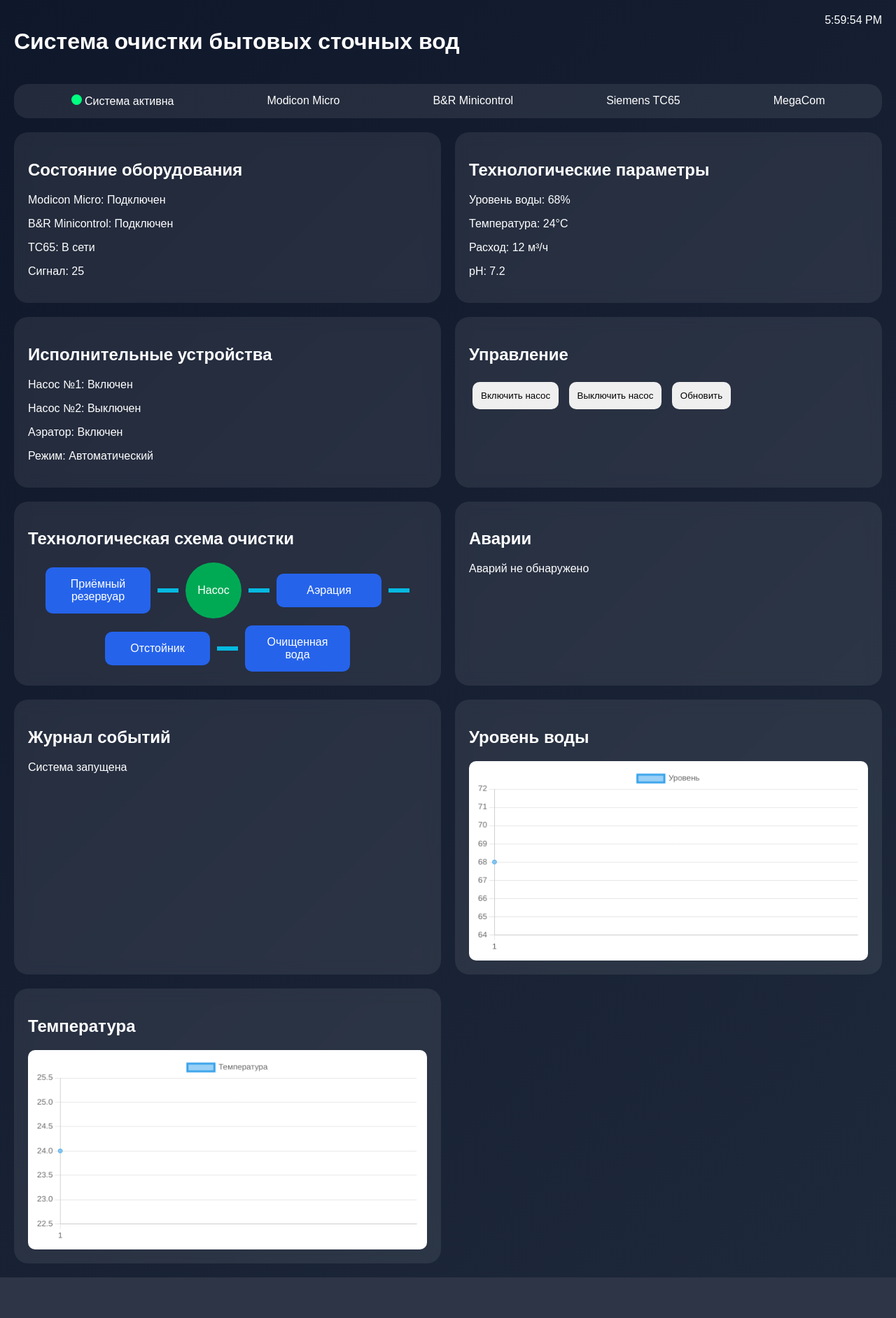
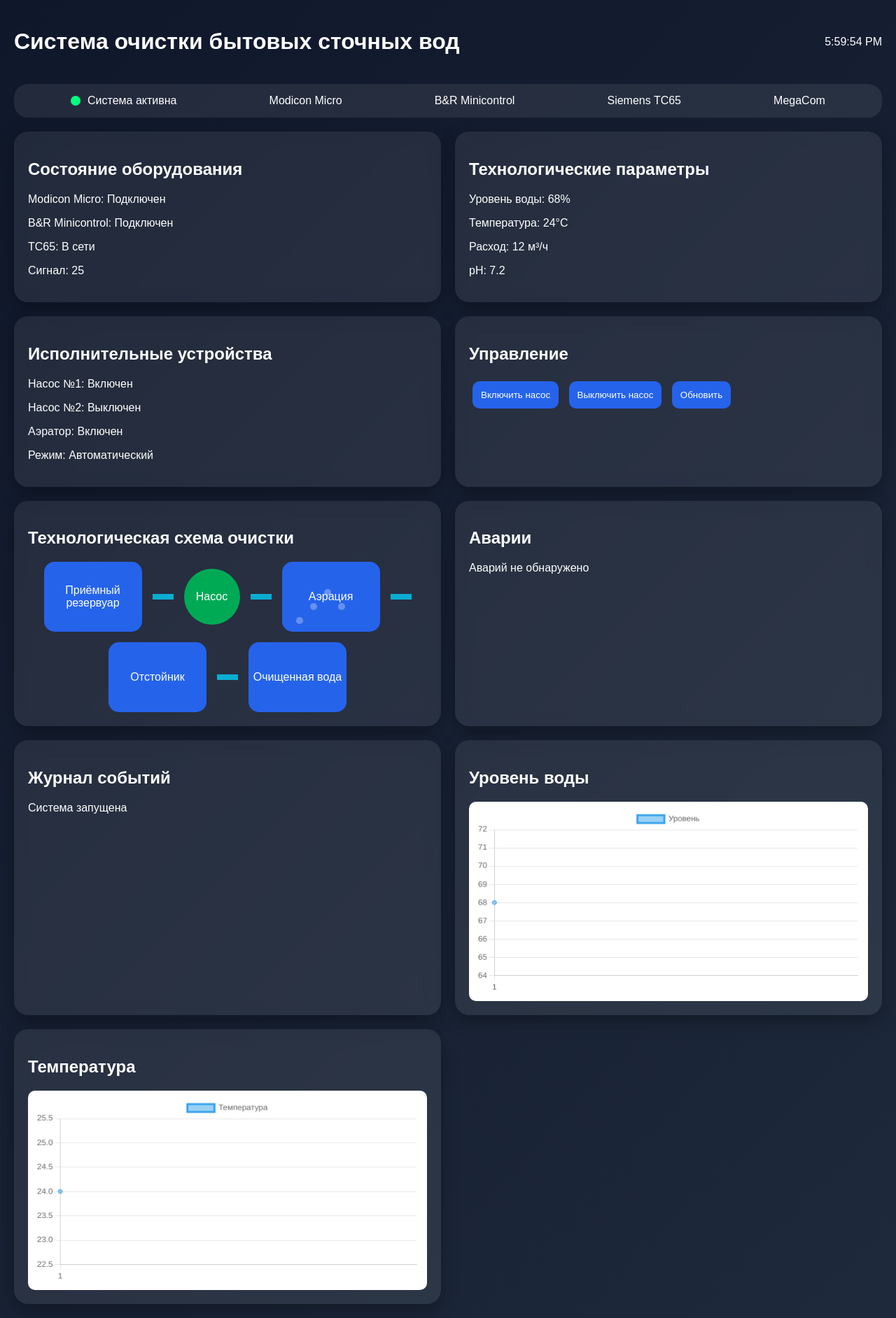
Before and after one commit to doolot111/wastewater-system, a Flask app: page /dashboard in a window 1280 px wide. Shown: the whole page at 70% size. Before the commit the page ends 1826 px from the top, so only its background shows below. Run offline with Flask 3, Linux system fonts and the light colour scheme; the visitor is signed in with stand-in values (Sample User, id 1).

Commit message:
add aeration animation and alarm popup

```diff
--- a/static/style.css
+++ b/static/style.css
@@ -1,18 +1,21 @@
 body{
 margin:0;
 padding:20px;
-font-family:Arial;
+font-family:Arial,sans-serif;
+
 background:linear-gradient(
 135deg,
 #0f172a,
 #1e293b
 );
+
 color:white;
 }
 
 .header{
 display:flex;
 justify-content:space-between;
+align-items:center;
 margin-bottom:20px;
 }
 
@@ -29,96 +32,148 @@ background:rgba(
 255,
 0.08
 );
+
+backdrop-filter:blur(10px);
+
 padding:20px;
+
 border-radius:20px;
-backdrop-filter:blur(10px);
+
+box-shadow:
+0 8px 25px rgba(
+0,
+0,
+0,
+0.3
+);
 }
 
 .status-panel{
+
 display:flex;
+
 justify-content:space-around;
+
 padding:15px;
+
 margin-bottom:20px;
+
 background:rgba(
 255,
 255,
 255,
 0.08
 );
+
 border-radius:20px;
+
+}
+
+.status-item{
+
+display:flex;
+align-items:center;
+gap:10px;
+
 }
 
 .green{
-width:15px;
-height:15px;
+
+width:14px;
+height:14px;
 background:#00ff7f;
 border-radius:50%;
+
 display:inline-block;
+
 }
 
 .red{
-width:15px;
-height:15px;
+
+width:14px;
+height:14px;
 background:red;
 border-radius:50%;
+
 display:inline-block;
+
 }
 
 button{
+
 padding:12px;
+
 border:none;
+
 border-radius:10px;
+
 cursor:pointer;
+
 margin:5px;
+
+background:#2563eb;
+color:white;
+
+}
+
+button:hover{
+
+transform:scale(1.05);
+
 }
 
 .scheme{
+
 display:flex;
+
+justify-content:center;
+
 align-items:center;
-justify-content:center;
+
+gap:15px;
+
 flex-wrap:wrap;
-gap:10px;
+
 }
 
 .tank{
-padding:15px;
+
+width:140px;
+height:100px;
+
 background:#2563eb;
-border-radius:10px;
-width:120px;
+
+border-radius:15px;
+
+display:flex;
+
+justify-content:center;
+
+align-items:center;
+
 text-align:center;
+
+position:relative;
+
+overflow:hidden;
+
 }
 
 .flow{
+
 width:30px;
-height:6px;
+height:8px;
+
 background:#00d4ff;
-animation:move 1s linear infinite;
+
+animation:waterMove 1s infinite;
+
 }
 
-.pump{
-width:80px;
-height:80px;
-background:#00aa55;
-border-radius:50%;
-display:flex;
-justify-content:center;
-align-items:center;
-}
-
-.rotate{
-animation:spin 1s linear infinite;
-}
-
-@keyframes spin{
-100%{
-transform:rotate(360deg);
-}
-}
-
-@keyframes move{
+@keyframes waterMove{
 
 0%{
-opacity:.2;
+opacity:0.2;
 }
 
 50%{
@@ -126,13 +181,117 @@ opacity:1;
 }
 
 100%{
-opacity:.2;
+opacity:0.2;
+}
+
+}
+
+.pump{
+
+width:80px;
+height:80px;
+
+background:#00aa55;
+
+border-radius:50%;
+
+display:flex;
+
+justify-content:center;
+align-items:center;
+
+}
+
+.rotate{
+
+animation:spin 1s linear infinite;
+
+}
+
+@keyframes spin{
+
+100%{
+transform:rotate(360deg);
+}
+
+}
+
+.aeration::before{
+
+content:"";
+
+position:absolute;
+
+bottom:10px;
+left:20px;
+
+width:10px;
+height:10px;
+
+background:white;
+
+border-radius:50%;
+
+box-shadow:
+20px -20px white,
+40px -40px white,
+60px -20px white;
+
+animation:bubbles 2s infinite linear;
+
+}
+
+@keyframes bubbles{
+
+0%{
+transform:translateY(20px);
+opacity:0;
+}
+
+100%{
+transform:translateY(-50px);
+opacity:1;
+}
+
+}
+
+#popup{
+
+display:none;
+
+position:fixed;
+
+top:30px;
+right:30px;
+
+background:red;
+
+padding:20px;
+
+border-radius:10px;
+
+font-weight:bold;
+
+z-index:999;
+
+animation:flash .7s infinite;
+
+}
+
+@keyframes flash{
+
+50%{
+opacity:.4;
 }
 
 }
 
 canvas{
+
 background:white;
+
 border-radius:10px;
+
 padding:10px;
+
 }
--- a/templates/index.html
+++ b/templates/index.html
@@ -157,7 +157,7 @@ MegaCom
 
 <div class="flow"></div>
 
-<div class="tank">
+<div class="tank aeration">
 Аэрация
 </div>
 
@@ -388,6 +388,11 @@ document.getElementById(
 ).className=
 "red";
 
+document.getElementById(
+"popup"
+).style.display=
+"block";
+
 addEvent(
 "Аварийное состояние"
 );
@@ -405,11 +410,20 @@ document.getElementById(
 ).className=
 "green";
 
+document.getElementById(
+"popup"
+).style.display=
+"none";
+
 }
 
 },3000);
 
 </script>
+<div id="popup">
 
+АВАРИЯ: высокий уровень воды
+
+</div>
 </body>
 </html>
```
